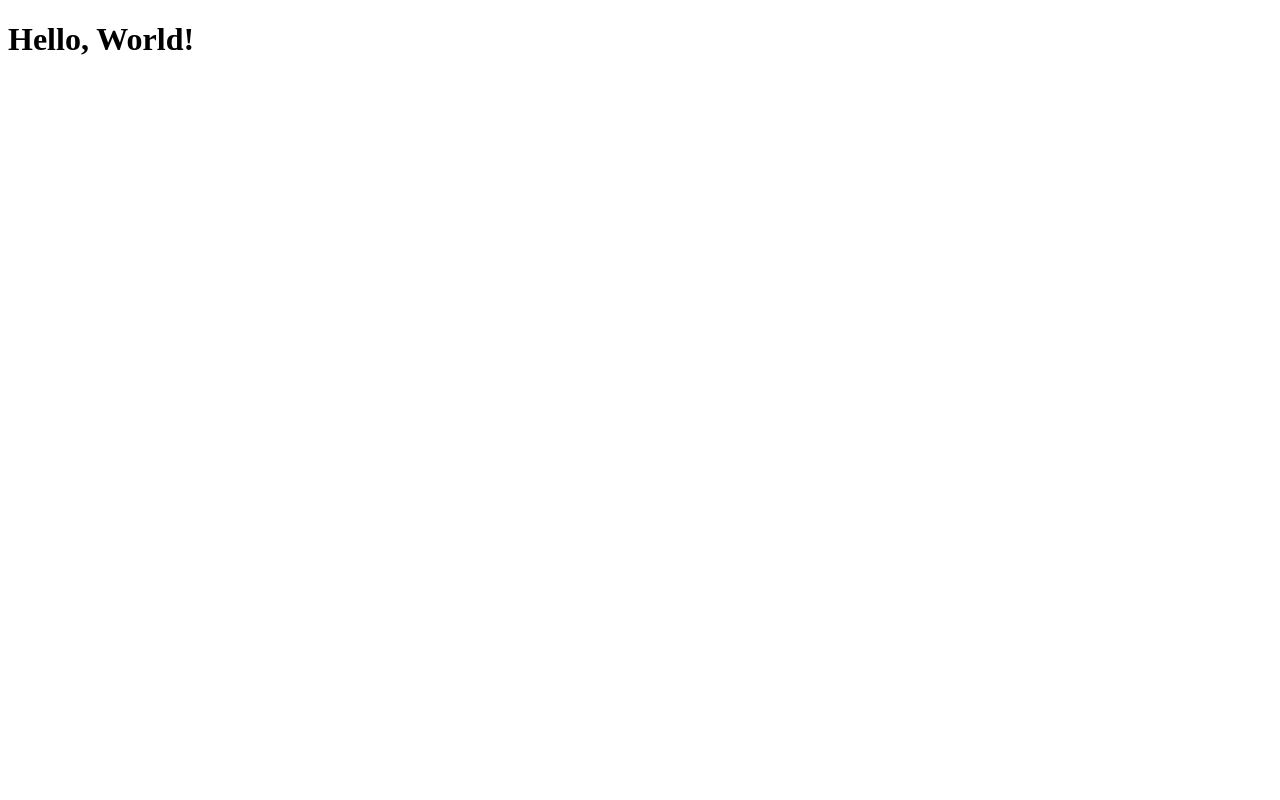
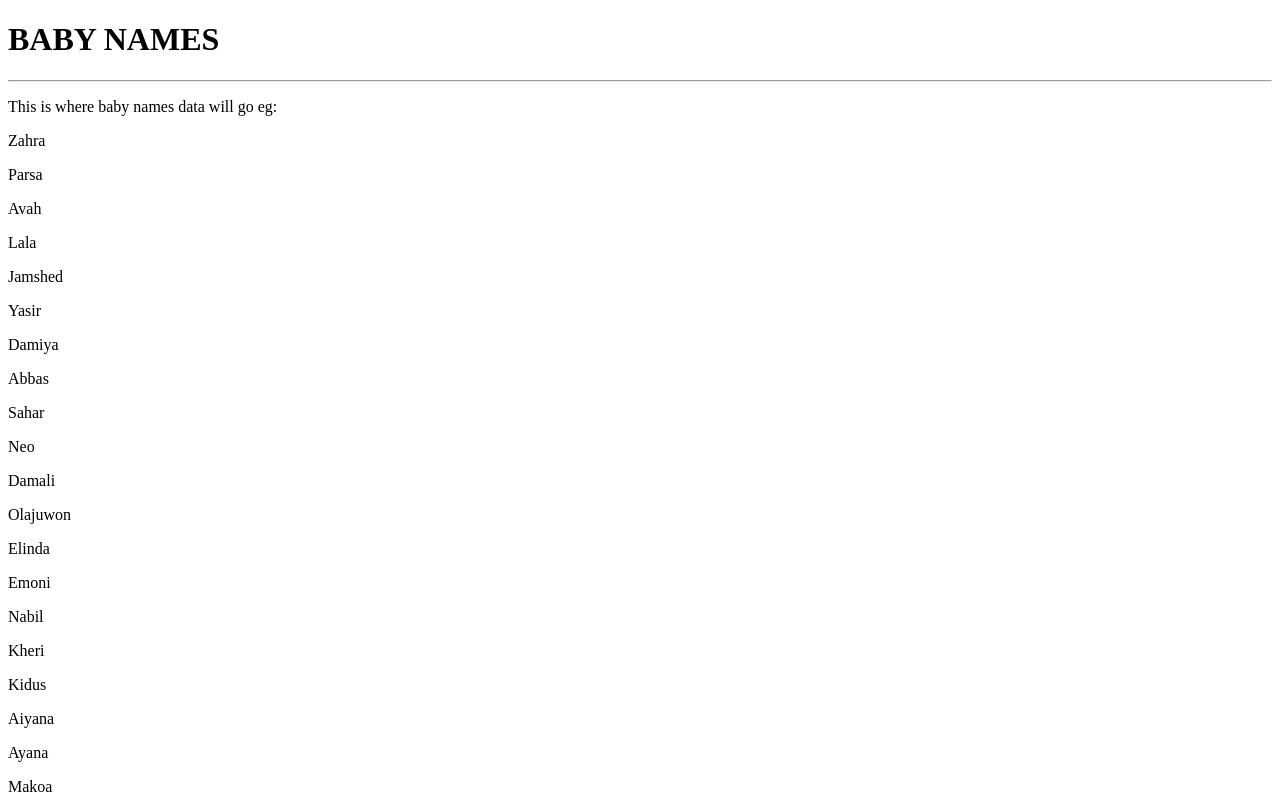
Before and after one commit to maghfoor-a/baby-names-react, a React (Create React App) app: page / in a window 1280 px wide. Shown: the top 800 px of the page. Built offline with nearby package versions, Linux system fonts and the light colour scheme; the HTML template or start-up script is replaced by a standard one.

Commit message:
shows a list of all the names

```diff
--- a/src/App.tsx
+++ b/src/App.tsx
@@ -1,7 +1,14 @@
-import { greet } from "./utils/greet";
+import AppHeader from "./components/AppHeader";
+import MainContent from "./components/MainContent";
 
 function App(): JSX.Element {
-  return <h1>{greet("World")}</h1>;
+  return (
+    <>
+      <AppHeader />
+      <hr />
+      <MainContent />
+    </>
+  );
 }
 
 export default App;
--- /dev/null
+++ b/src/components/AppHeader.tsx
@@ -0,0 +1,7 @@
+export default function AppHeader(): JSX.Element {
+  return (
+    <header>
+      <h1>BABY NAMES</h1>
+    </header>
+  );
+}
--- /dev/null
+++ b/src/components/MainContent.tsx
@@ -0,0 +1,22 @@
+import babyNamesData from "../data/babyNamesData.json";
+
+export default function MainContent(): JSX.Element {
+  interface babyDataTypes {
+    id: number;
+    name: string;
+    sex: string;
+  }
+
+  const allTheNames = babyNamesData.map((babyData: babyDataTypes) => {
+    return <p key={babyData.id}>{babyData.name}</p>;
+  });
+
+  return (
+    <>
+      <p>This is where baby names data will go eg:</p>
+      <div className="namesList">
+        <p> {allTheNames} </p>
+      </div>
+    </>
+  );
+}
```
